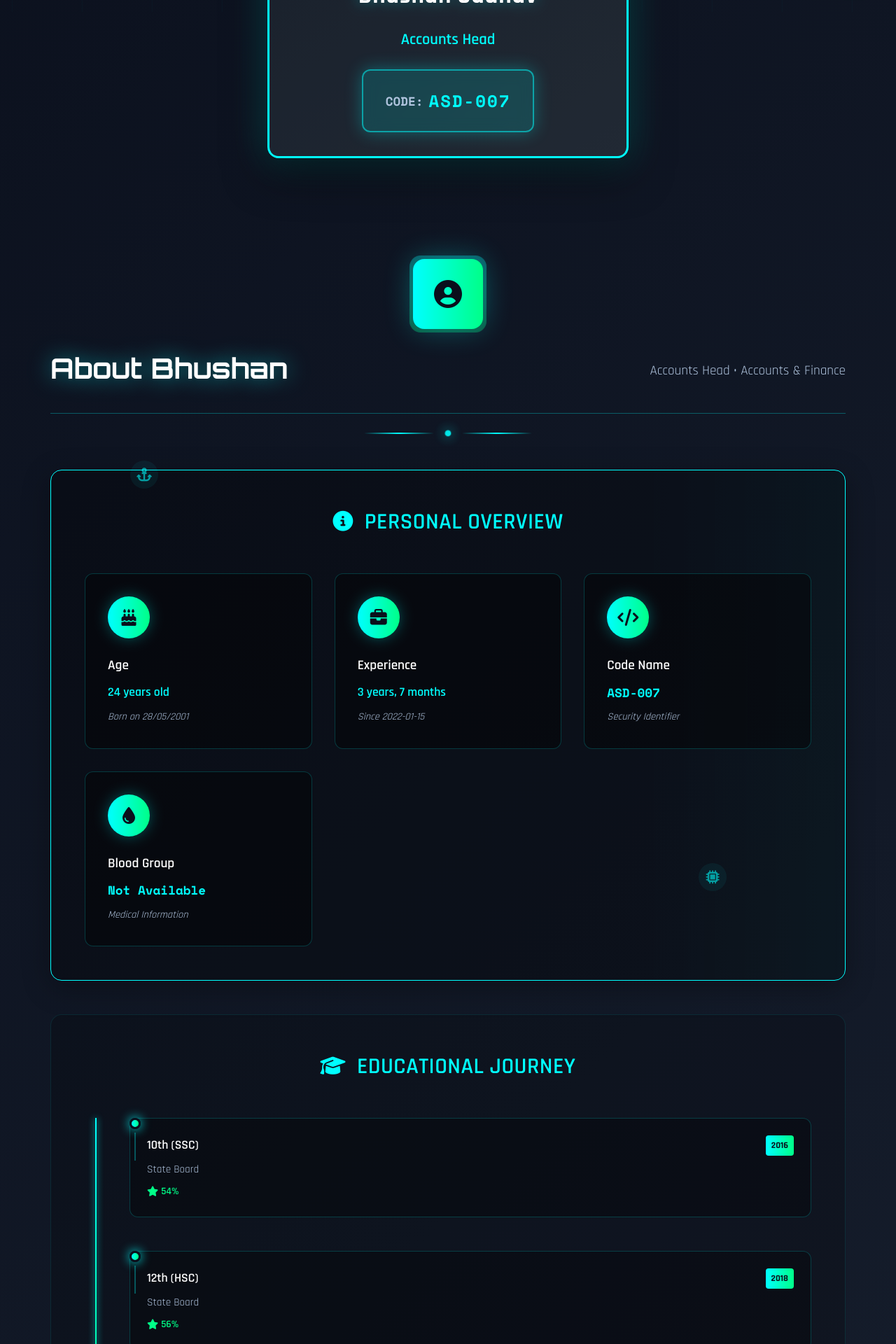
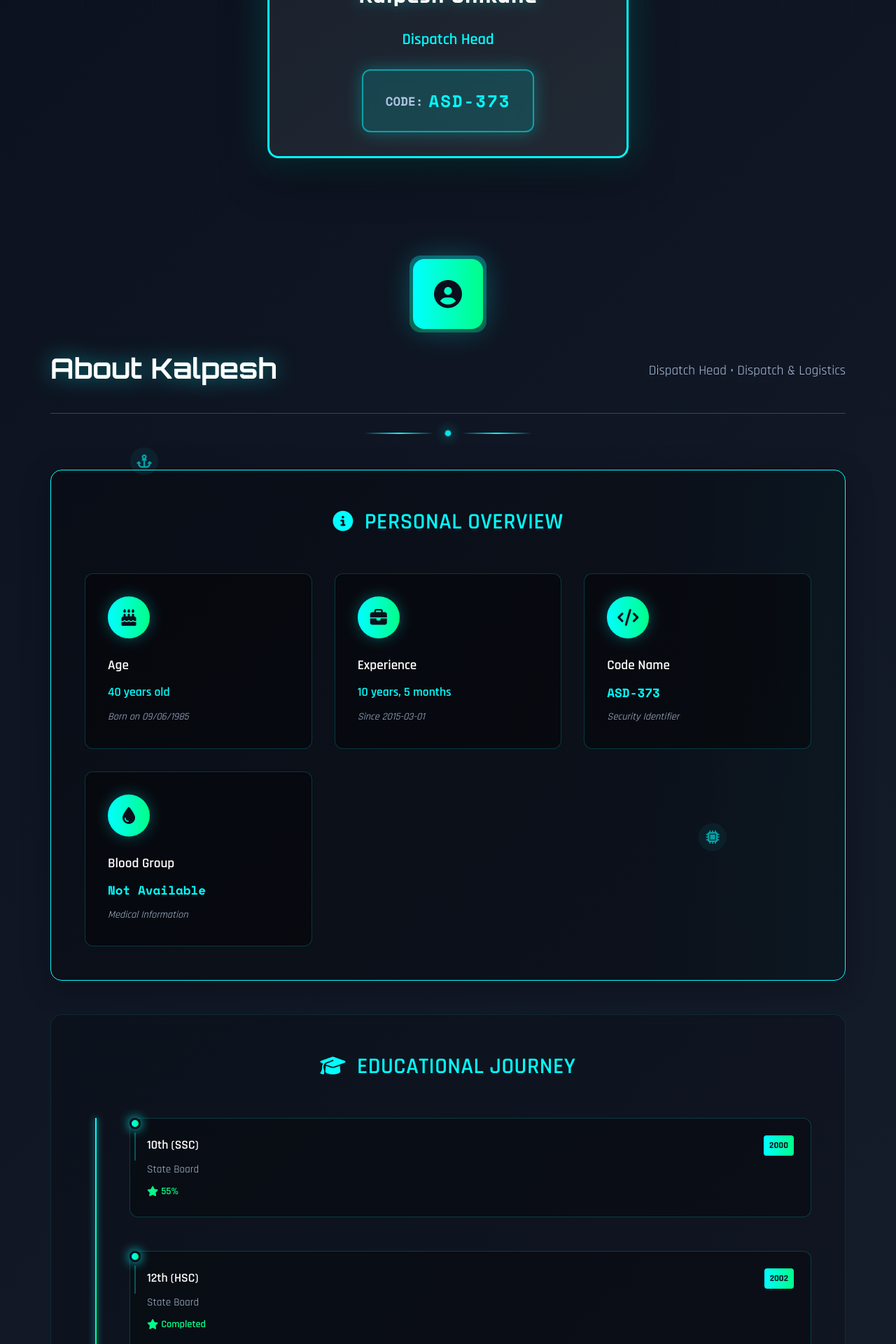
Before and after one commit to angelshipmanagement1-maker/Chandan_yadav_portfolio, a React (Vite) app: page / in a window 1280 px wide. Shown: the part 800-2720 px from the top of the page at 70% size. Built offline with nearby package versions, Linux system fonts and the light colour scheme; the HTML template or start-up script is replaced by a standard one.

Commit message:
Deploy Kalpesh Chikane Employee ID - Dispatch Head with complete profile and logistics expertise

```diff
--- a/deploy.js
+++ b/deploy.js
@@ -46,7 +46,7 @@ try {
   console.log('2. GitHub Actions will automatically deploy');
   console.log('3. Or run: npm run deploy (if gh-pages is configured)');
   console.log('\n🌐 Your site will be available at:');
-  console.log('https://angelshipmanagement1-maker.github.io/Bhushan_jadhav_portfolio/');
+  console.log('https://angelshipmanagement1-maker.github.io/kalpesh_chikane_portfolio/');
 
 } catch (error) {
   console.error('❌ Deployment failed:', error.message);
--- a/package.json
+++ b/package.json
@@ -7,7 +7,7 @@
     "dev": "vite",
     "build": "vite build",
     "preview": "vite preview",
-    "deploy": "gh-pages -d dist -r https://github.com/angelshipmanagement1-maker/Bhushan_jadhav_portfolio.git",
+    "deploy": "gh-pages -d dist -r https://github.com/angelshipmanagement1-maker/kalpesh_chikane_portfolio.git",
     "deploy-script": "node deploy.js"
   },
   "keywords": [
--- a/src/components/AboutSection.jsx
+++ b/src/components/AboutSection.jsx
@@ -177,34 +177,34 @@ const AboutSection = () => {
             </div>
             <div className="skills-grid">
               <div className="skill-category">
-                <h3>Accounting Software</h3>
+                <h3>Dispatch Management</h3>
                 <div className="skill-tags">
-                  <span className="skill-tag">Tally ERP</span>
-                  <span className="skill-tag">MS Excel (Advanced)</span>
-                  <span className="skill-tag">Google Sheets</span>
-                  <span className="skill-tag">Financial Modeling</span>
-                  <span className="skill-tag">Pivot Tables</span>
+                  <span className="skill-tag">Document Dispatch Management</span>
+                  <span className="skill-tag">Logistics & Delivery Coordination</span>
+                  <span className="skill-tag">Quality Control & Verification</span>
+                  <span className="skill-tag">Process Optimization</span>
+                  <span className="skill-tag">Team Supervision</span>
                 </div>
               </div>
 
               <div className="skill-category">
-                <h3>Financial Management</h3>
+                <h3>Maritime Operations</h3>
                 <div className="skill-tags">
-                  <span className="skill-tag">GST Filing & Taxation</span>
-                  <span className="skill-tag">Invoice Generation</span>
-                  <span className="skill-tag">Bank Reconciliation (BRS)</span>
-                  <span className="skill-tag">Ledger Management</span>
-                  <span className="skill-tag">Journal Entries</span>
+                  <span className="skill-tag">Document Packaging & Safety</span>
+                  <span className="skill-tag">Tracking & Delivery Confirmation</span>
+                  <span className="skill-tag">Shipping Standards Compliance</span>
+                  <span className="skill-tag">Maritime Document Handling</span>
+                  <span className="skill-tag">Record Maintenance</span>
                 </div>
               </div>
 
               <div className="skill-category">
-                <h3>Professional Skills</h3>
+                <h3>Leadership Skills</h3>
                 <div className="skill-tags">
-                  <span className="skill-tag">Payroll Handling</span>
-                  <span className="skill-tag">Financial Reporting</span>
-                  <span className="skill-tag">MIS Reports</span>
-                  <span className="skill-tag">Basic Audit Preparation</span>
+                  <span className="skill-tag">Task Allocation</span>
+                  <span className="skill-tag">Quality Assurance</span>
+                  <span className="skill-tag">Process Management</span>
+                  <span className="skill-tag">Reporting & Documentation</span>
                 </div>
               </div>
             </div>
@@ -220,18 +220,18 @@ const AboutSection = () => {
             </div>
             <div className="summary-content">
               <p>
-                As the <strong>Accounts Head</strong> at Angel Seafarer Documentation,
-                {employee.name.split(' ')[0]} brings expertise in financial management and accounting
-                operations. With a Bachelor's degree in Commerce and specialized skills in accounting
-                software like Tally ERP, he plays a crucial role in maintaining the company's financial
-                health and ensuring compliance with taxation and regulatory requirements.
+                As the <strong>Dispatch Head</strong> at Angel Seafarer Documentation,
+                {employee.name.split(' ')[0]} leads the end-to-end document handling and quality assurance
+                process. With over 9 years of experience in logistics and dispatch operations, he serves as
+                the final checkpoint in the documentation workflow, ensuring accuracy and integrity of all
+                outgoing seafarer documents.
               </p>
               <p>
-                His responsibilities include managing company accounts, preparing financial statements,
-                handling GST filing and tax compliance, processing invoices and billing systems, and
-                maintaining accurate ledgers and journal entries. {employee.name.split(' ')[0]}'s attention
-                to detail and proficiency in financial reporting ensures smooth financial operations and
-                supports the company's growth in the maritime documentation industry.
+                His responsibilities include managing document dispatch operations, conducting quality control
+                and final verification, overseeing document packaging and safety handling, and coordinating
+                logistics and delivery confirmation. {employee.name.split(' ')[0]}'s leadership in dispatch
+                operations minimizes errors and maintains the company's reputation for reliable document
+                handling in the maritime industry.
               </p>
             </div>
           </div>
--- a/src/components/ProfileCardFixed.jsx
+++ b/src/components/ProfileCardFixed.jsx
@@ -38,7 +38,7 @@ const ProfileCard = ({ employee }) => {
   // Get the correct photo path
   const getPhotoPath = () => {
     // Use the direct path to maintain quality
-    return `./bhushan1.jpg`;
+    return `./kalpesh.jpg`;
   };
 
   const handlePhotoError = (e, isDesktop = false) => {
--- a/src/data/employees.js
+++ b/src/data/employees.js
@@ -1,80 +1,74 @@
 // Employee Profile for Angel Seafarer Documentation
 export const employee = {
   // Personal Information
-  id: "ASD-007",
-  name: "Bhushan Jadhav",
-  designation: "Accounts Head",
-  codeName: "ASD-007",
-  photo: "./bhushan1.jpg", // Replace with actual photo
+  id: "ASD-373",
+  name: "Kalpesh Chikane",
+  designation: "Dispatch Head",
+  codeName: "ASD-373",
+  photo: "./kalpesh.jpg", // Replace with actual photo
 
   // Personal Details
-  dateOfBirth: "28/05/2001",
-  age: "23",
+  dateOfBirth: "09/06/1985",
+  age: "39",
   bloodGroup: "Not Available",
   nationality: "Indian",
-  aadharNumber: "7563 9390 7714",
-  phone: "8425967355",
+  aadharNumber: "8407 5550 7016",
+  phone: "8850965011",
   alternatePhone: "022 31494349",
-  address: "S/O Suresh Jadhav, Karan Store, Om Sai Chawl, Masi Koli Samaj Vasaht, Bhavani Nagar, Bhandup East S.O, Mumbai, Maharashtra – 400042",
+  address: "Flat No. 101, 'B' Wing, Sai Crystal, Morivali Pada, Ambernath East – 421501",
 
   // Physical Characteristics
-  height: "5'7\"",
+  height: "5'8\"",
   eyeColor: "Brown",
   distinguishingMarks: "None",
 
   // Work Information
-  badgeNumber: "ASD-007",
+  badgeNumber: "ASD-373",
 
   // Educational Background
   education: [
     {
       qualification: "10th (SSC)",
-      year: "2016",
+      year: "2000",
       board: "State Board",
-      percentage: "54%"
+      percentage: "55%"
     },
     {
       qualification: "12th (HSC)",
-      year: "2018",
+      year: "2002",
       board: "State Board",
-      percentage: "56%"
-    },
-    {
-      qualification: "Bachelor of Commerce (B.Com)",
-      year: "2021",
-      board: "Yashwantrao Chavan University",
-      percentage: "Grade Not Provided"
+      percentage: "Completed"
     }
   ],
 
   // Professional Skills
   skills: [
-    "Tally ERP (Accounting Software)",
-    "MS Excel (Advanced Formulas, Pivot Tables, Financial Modeling)",
-    "Google Sheets/Spreadsheets",
-    "GST Filing & Taxation",
-    "Invoice Generation & Billing Systems",
-    "Bank Reconciliation Statements (BRS)",
-    "Ledger Management & Journal Entries",
-    "Payroll Handling",
-    "Financial Reporting & MIS Reports",
-    "Basic Audit Preparation"
+    "Document Dispatch Management",
+    "Logistics & Delivery Coordination",
+    "Quality Control & Final Verification",
+    "Document Packaging and Safety Handling",
+    "Tracking & Delivery Confirmation",
+    "Process Optimization in Dispatch Flow",
+    "Team Supervision & Task Allocation",
+    "Compliance with Shipping Standards",
+    "Record Maintenance & Reporting",
+    "Maritime Document Handling"
   ],
-  specializations: ["Financial Management", "Accounting Software", "Tax Compliance", "Financial Reporting"],
+  specializations: ["Document Dispatch", "Quality Assurance", "Logistics Management", "Team Leadership"],
 
   // Emergency Contact
   emergencyContact: {
-    name: "Roshan Jadhav",
-    relation: "Brother",
-    phone: "7021442392",
-    address: "S/O Suresh Jadhav, Karan Store, Om Sai Chawl, Masi Koli Samaj Vasaht, Bhavani Nagar, Bhandup East S.O, Mumbai, Maharashtra – 400042"
+    name: "Home Contact",
+    relation: "Family",
+    phone: "0251 4038108",
+    address: "Flat No. 101, 'B' Wing, Sai Crystal, Morivali Pada, Ambernath East – 421501"
   },
 
   // Professional Details
-  dateOfJoining: "2022-01-15", // Estimated joining date after graduation
-  department: "Accounts & Finance",
+  dateOfJoining: "2015-03-01", // Estimated joining date based on experience
+  department: "Dispatch & Logistics",
   employeeType: "Full-Time",
-  experience: "3+ Years",
+  experience: "9+ Years",
   status: "Active",
 
   // Languages
@@ -82,14 +76,14 @@ export const employee = {
 
   // Key Responsibilities
   keyResponsibilities: [
-    "Managing company accounts and financial records",
-    "Preparing financial statements and reports",
-    "Handling GST filing and tax compliance",
-    "Processing invoices and managing billing systems",
-    "Maintaining ledgers and journal entries",
-    "Conducting bank reconciliation statements",
-    "Managing payroll and employee financial records",
-    "Preparing MIS reports for management review"
+    "Leading end-to-end document handling and quality assurance process",
+    "Managing document dispatch operations and logistics coordination",
+    "Conducting final verification and quality control of seafarer documents",
+    "Overseeing document packaging and safety handling procedures",
+    "Tracking delivery confirmation and maintaining dispatch records",
+    "Optimizing dispatch flow processes for efficiency",
+    "Supervising dispatch team and allocating tasks effectively",
+    "Ensuring compliance with shipping standards and regulations"
   ]
 };
 
```
Also changed, not shown: public/bhushan1.jpg (deleted), public/kalpesh.jpg (added).
